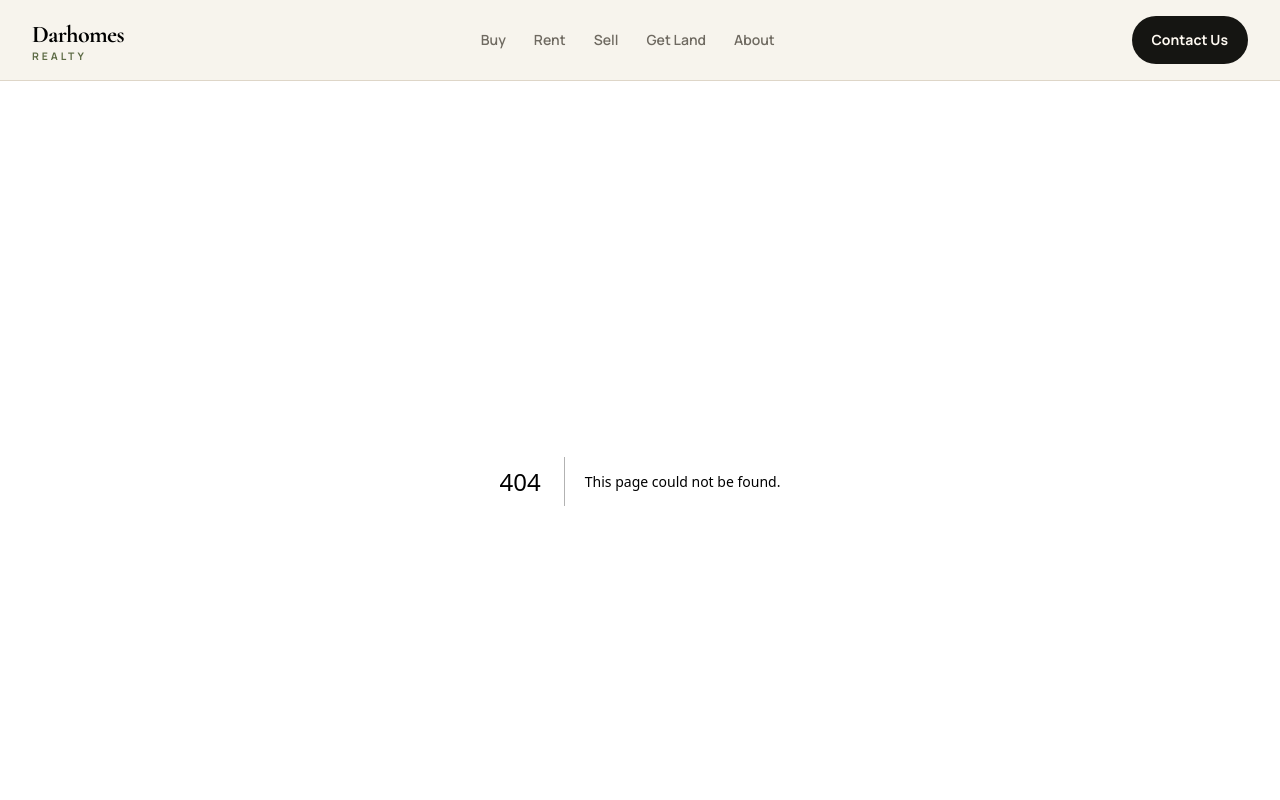
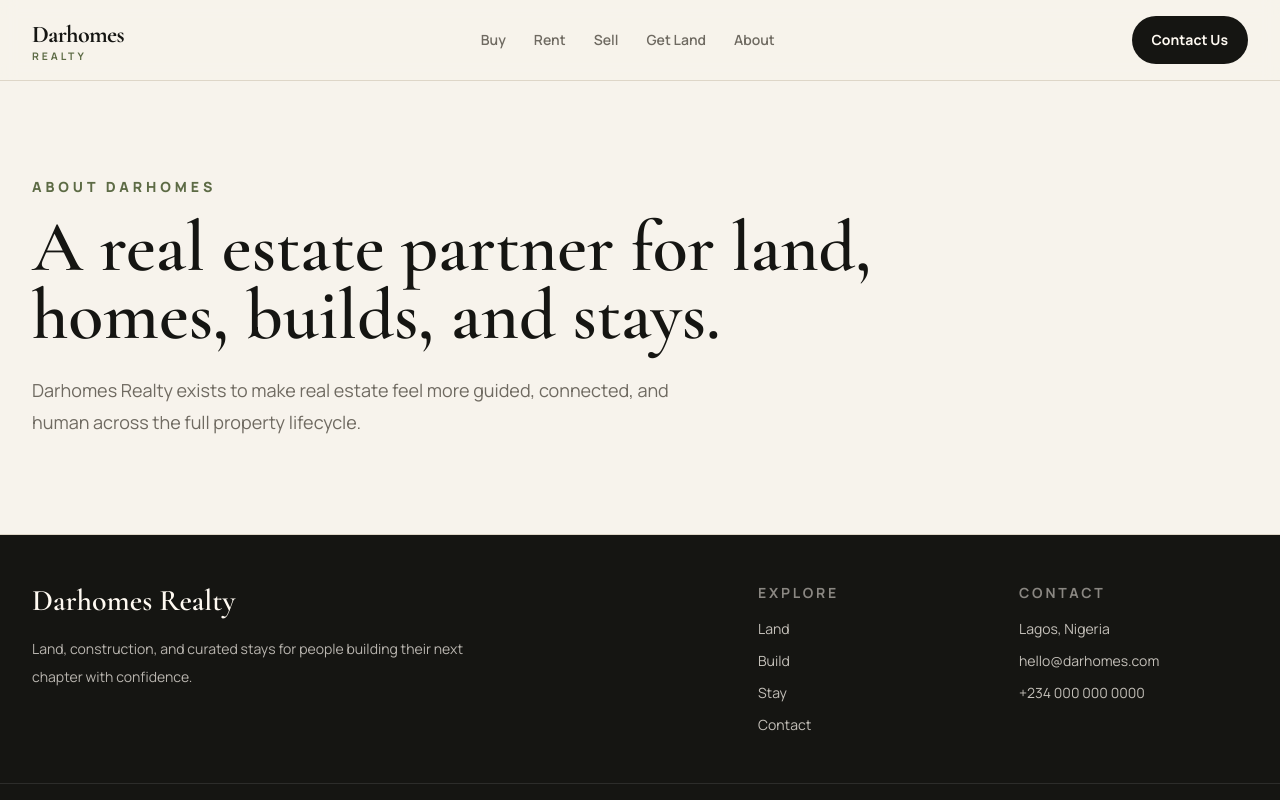
Before and after one commit to Engr-Shegez/DarHomes, a Next.js app: page /about in a window 1280 px wide. Before the commit this address had no page. Shown: the top 800 px of the page. Built offline with nearby package versions, Linux system fonts and the light colour scheme.

Commit message:
feat(routes): add core page shells

```diff
--- /dev/null
+++ b/src/app/about/page.tsx
@@ -0,0 +1,20 @@
+import { PageHeader } from "@/src/components/layout/PageHeader";
+import type { Metadata } from "next";
+
+export const metadata: Metadata = {
+  title: "About",
+  description:
+    "Learn about Darhomes Realty and its complete approach to land, build, sales, rentals, and stays.",
+};
+
+export default function AboutPage() {
+  return (
+    <main>
+      <PageHeader
+        eyebrow="About Darhomes"
+        title="A real estate partner for land, homes, builds, and stays."
+        description="Darhomes Realty exists to make real estate feel more guided, connected, and human across the full property lifecycle."
+      />
+    </main>
+  );
+}
--- /dev/null
+++ b/src/app/buy/page.tsx
@@ -0,0 +1,20 @@
+import { PageHeader } from "@/src/components/layout/PageHeader";
+import type { Metadata } from "next";
+
+export const metadata: Metadata = {
+  title: "Buy Properties",
+  description:
+    "Explore curated homes and property opportunities for sale with Darhomes Realty.",
+};
+
+export default function BuyPage() {
+  return (
+    <main>
+      <PageHeader
+        eyebrow="Buy With Darhomes"
+        title="Find property with clarity, taste, and confidence."
+        description="Browse homes and buying opportunities guided by location insight, practical details, and a smoother path to ownership."
+      />
+    </main>
+  );
+}
--- /dev/null
+++ b/src/app/contact/page.tsx
@@ -0,0 +1,20 @@
+import { PageHeader } from "@/src/components/layout/PageHeader";
+import type { Metadata } from "next";
+
+export const metadata: Metadata = {
+  title: "Contact",
+  description:
+    "Contact Darhomes Realty to buy, sell, secure land, build, or book a curated stay.",
+};
+
+export default function ContactPage() {
+  return (
+    <main>
+      <PageHeader
+        eyebrow="Contact Darhomes"
+        title="Tell us what you want to do next."
+        description="Whether you are buying, selling, securing land, planning a build, or booking a stay, Darhomes can help you take the next step."
+      />
+    </main>
+  );
+}
--- /dev/null
+++ b/src/app/land/page.tsx
@@ -0,0 +1,20 @@
+import { PageHeader } from "@/src/components/layout/PageHeader";
+import type { Metadata } from "next";
+
+export const metadata: Metadata = {
+  title: "Get Land",
+  description:
+    "Secure verified land opportunities in prime locations with Darhomes Realty.",
+};
+
+export default function LandPage() {
+  return (
+    <main>
+      <PageHeader
+        eyebrow="Get Land"
+        title="Secure your foundation in the right location."
+        description="Explore land opportunities with support around location, documentation, inspection, and long-term value."
+      />
+    </main>
+  );
+}
--- /dev/null
+++ b/src/app/rent/page.tsx
@@ -0,0 +1,20 @@
+import { PageHeader } from "@/src/components/layout/PageHeader";
+import type { Metadata } from "next";
+
+export const metadata: Metadata = {
+  title: "Rent And Short Stays",
+  description:
+    "Book curated rentals and short-term stays for business, leisure, and modern city travel.",
+};
+
+export default function RentPage() {
+  return (
+    <main>
+      <PageHeader
+        eyebrow="Rent With Darhomes"
+        title="Curated stays for business trips, weekends, and longer escapes."
+        description="Explore rentals and short-term stays selected for comfort, location, and a smoother guest experience."
+      />
+    </main>
+  );
+}
--- /dev/null
+++ b/src/app/sell/page.tsx
@@ -0,0 +1,20 @@
+import { PageHeader } from "@/src/components/layout/PageHeader";
+import type { Metadata } from "next";
+
+export const metadata: Metadata = {
+  title: "Sell Property",
+  description:
+    "List your property with Darhomes Realty and get guidance on positioning, buyer fit, and next steps.",
+};
+
+export default function SellPage() {
+  return (
+    <main>
+      <PageHeader
+        eyebrow="Sell With Darhomes"
+        title="Position your property for the right buyer."
+        description="Share your property details and let Darhomes help you prepare, present, and move with a clearer selling process."
+      />
+    </main>
+  );
+}
--- /dev/null
+++ b/src/components/layout/PageHeader.tsx
@@ -0,0 +1,25 @@
+type PageHeaderProps = {
+  eyebrow: string;
+  title: string;
+  description: string;
+};
+
+export function PageHeader({ eyebrow, title, description }: PageHeaderProps) {
+  return (
+    <section className="bg-background px-4 py-16 sm:px-6 md:py-24 lg:px-8">
+      <div className="mx-auto max-w-7xl">
+        <p className="text-xs font-extrabold uppercase tracking-[0.28em] text-olive sm:text-sm">
+          {eyebrow}
+        </p>
+
+        <h1 className="mt-4 max-w-4xl font-display text-5xl font-semibold leading-[0.95] text-charcoal sm:text-6xl md:text-7xl">
+          {title}
+        </h1>
+
+        <p className="mt-6 max-w-2xl text-base leading-8 text-muted sm:text-lg">
+          {description}
+        </p>
+      </div>
+    </section>
+  );
+}
```
Also changed, not shown: src/app/build/page.tsx (added, +20 -0 lines).
